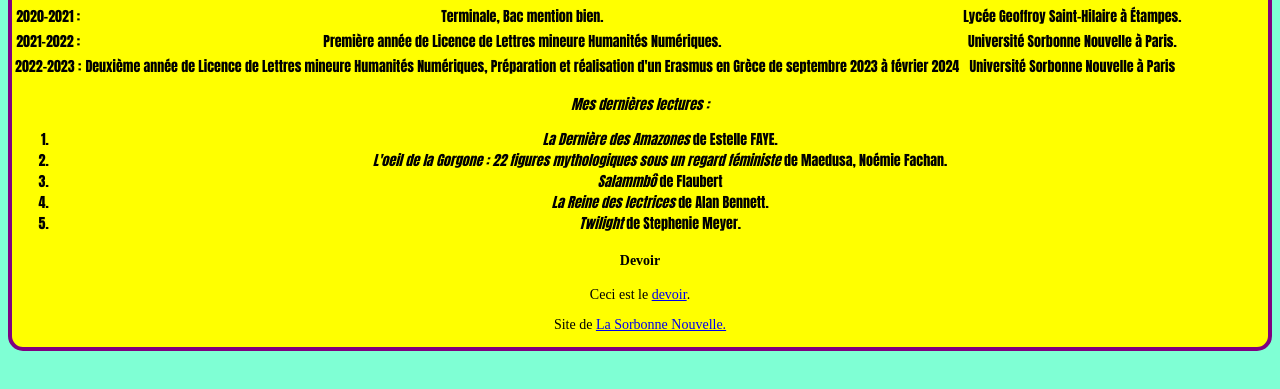
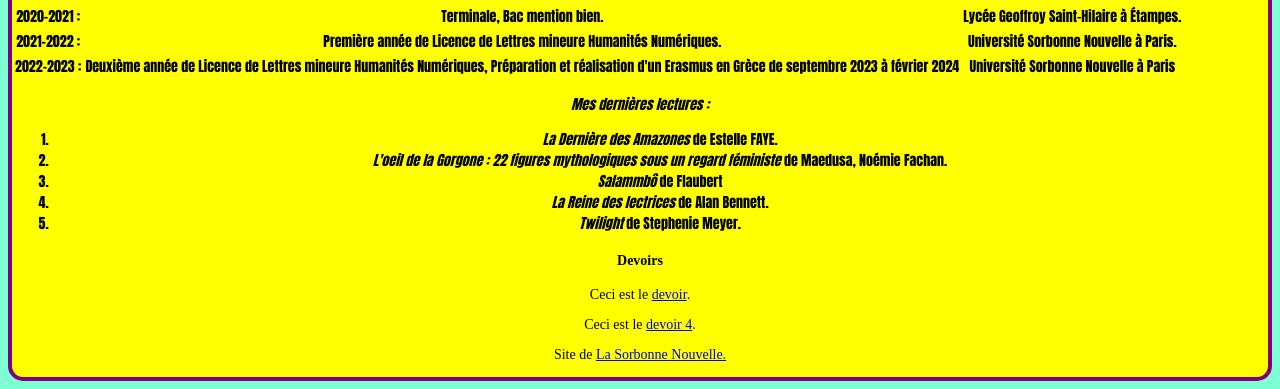
Before and after one commit to AUDIAU/ProgrammationHN, a plain HTML site: page index.html in a window 1280 px wide. Shown: the part 568-957 px from the top of the page. Before the commit the page ends 927 px from the top, so only its background shows below. Drawn offline with Linux system fonts and the light colour scheme.

Commit message:
Update index.html
Ajout devoir 4.

```diff
--- a/index.html
+++ b/index.html
@@ -39,8 +39,9 @@
         </div>
         </div>
         <div>
-            <h4>Devoir</h4>
+            <h4>Devoirs</h4>
             <p>Ceci est le <a href="assets/devoirs/devoir">devoir</a>.</p>
+            <p>Ceci est le <a href="assets/devoirs/devoir4">devoir 4</a>.</p>
         </div>
         <footer>
         <p>Site de <a href="http://www.univ-paris3.fr">La Sorbonne Nouvelle.</a></p>
```
